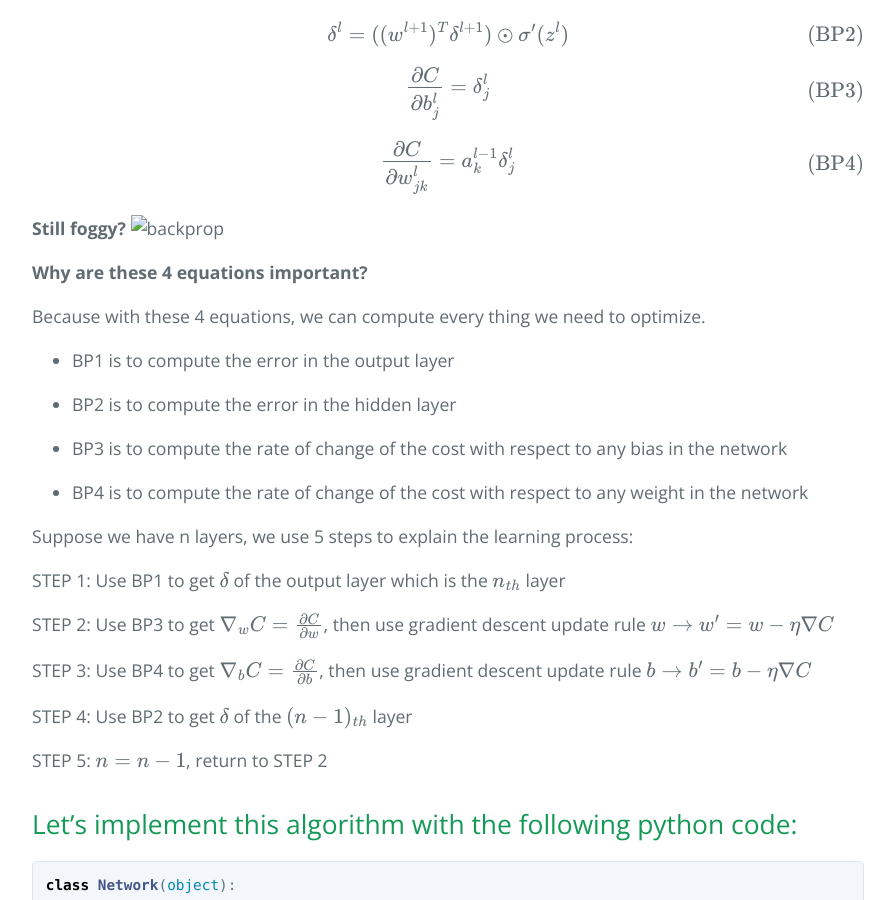
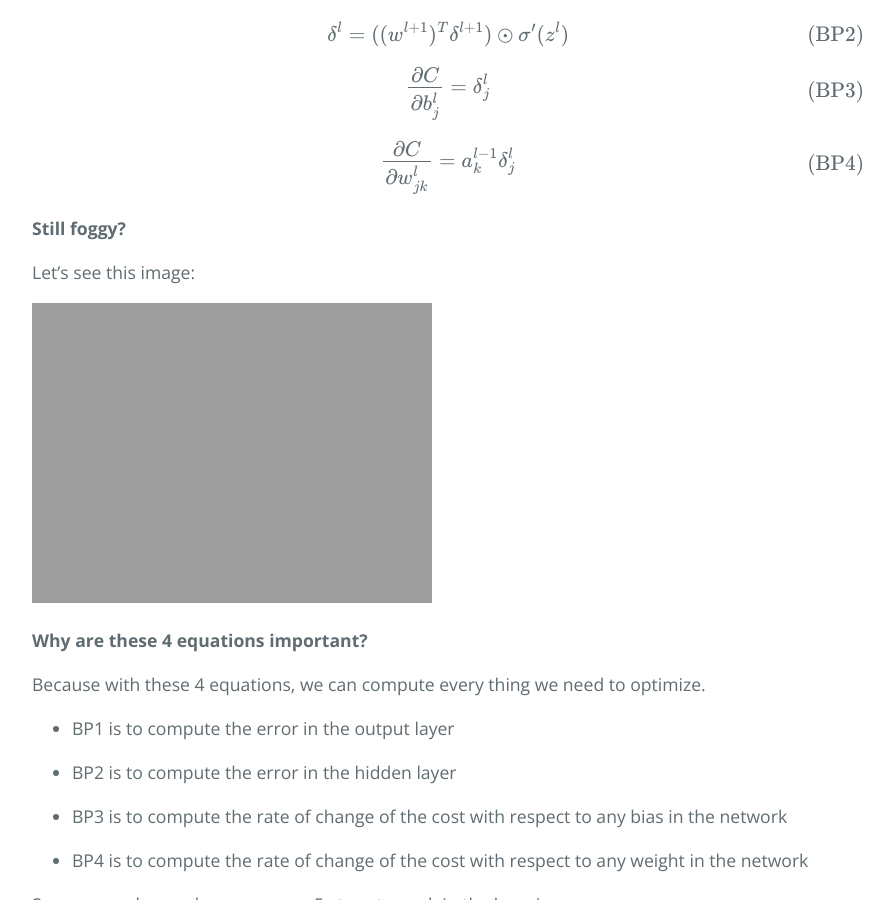
Before and after one commit to zikuicai/zikuicai.github.io, a Jekyll site: the page built from _posts/2017-12-28-backprop.md, in a window 1280 px wide and 900 px high, scrolled down 1632 px. Shown: the whole window, without its empty margins (192-1087 px from the left). Built offline with Jekyll 4.4.1, drawn with Linux system fonts in a browser that asks for light colours; formulas are drawn with MathJax 3.

Commit message:
Update 2017-12-28-backprop.md

```diff
--- a/_posts/2017-12-28-backprop.md
+++ b/_posts/2017-12-28-backprop.md
@@ -58,7 +58,10 @@ Let's see the 4 equations:
 \tag{BP4}\end{eqnarray}
 
 **Still foggy?**
-![backprop](backprob.png)
+
+Let's see this image:
+
+![backprop](backprob.png =250x)
 
 **Why are these 4 equations important?**
 
```
